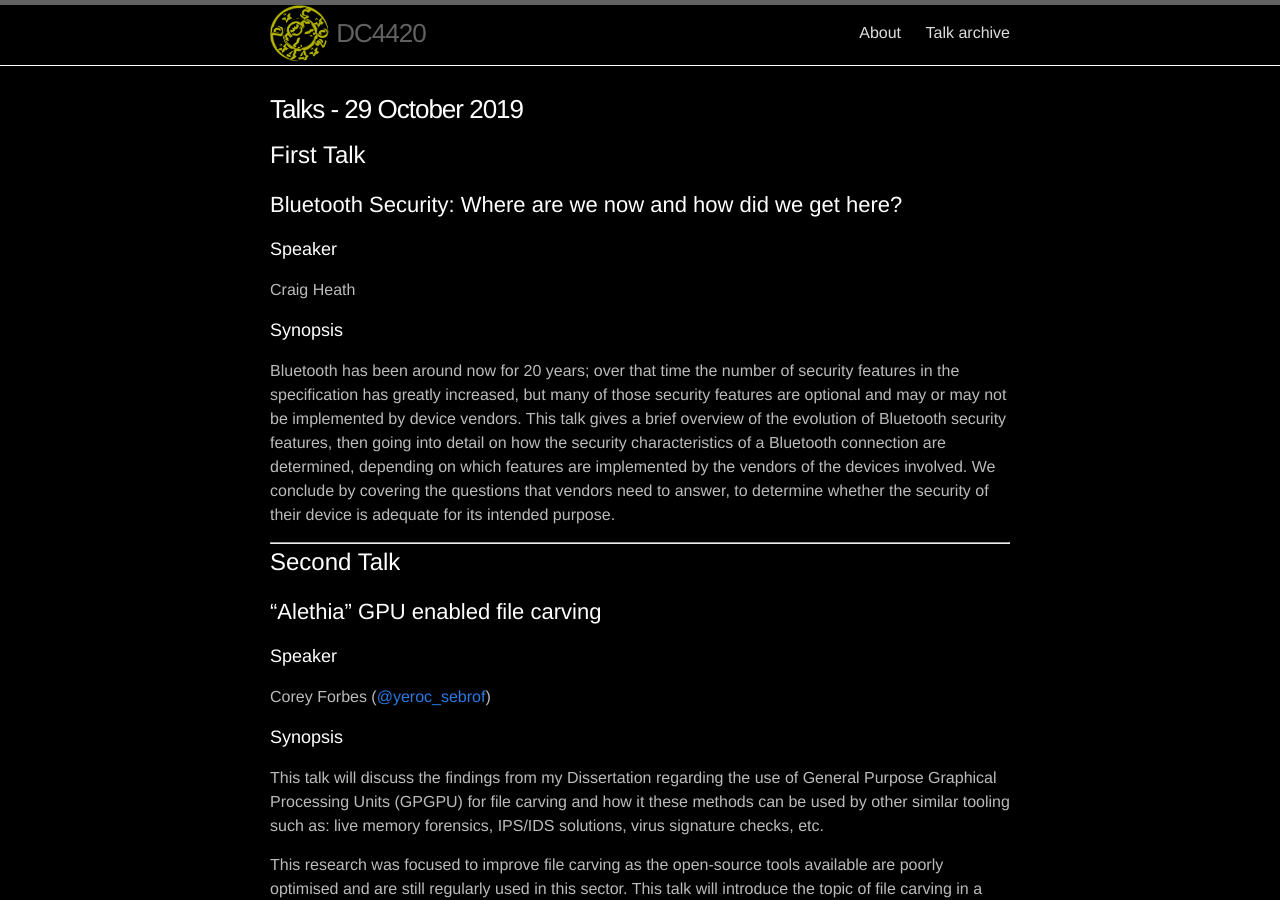
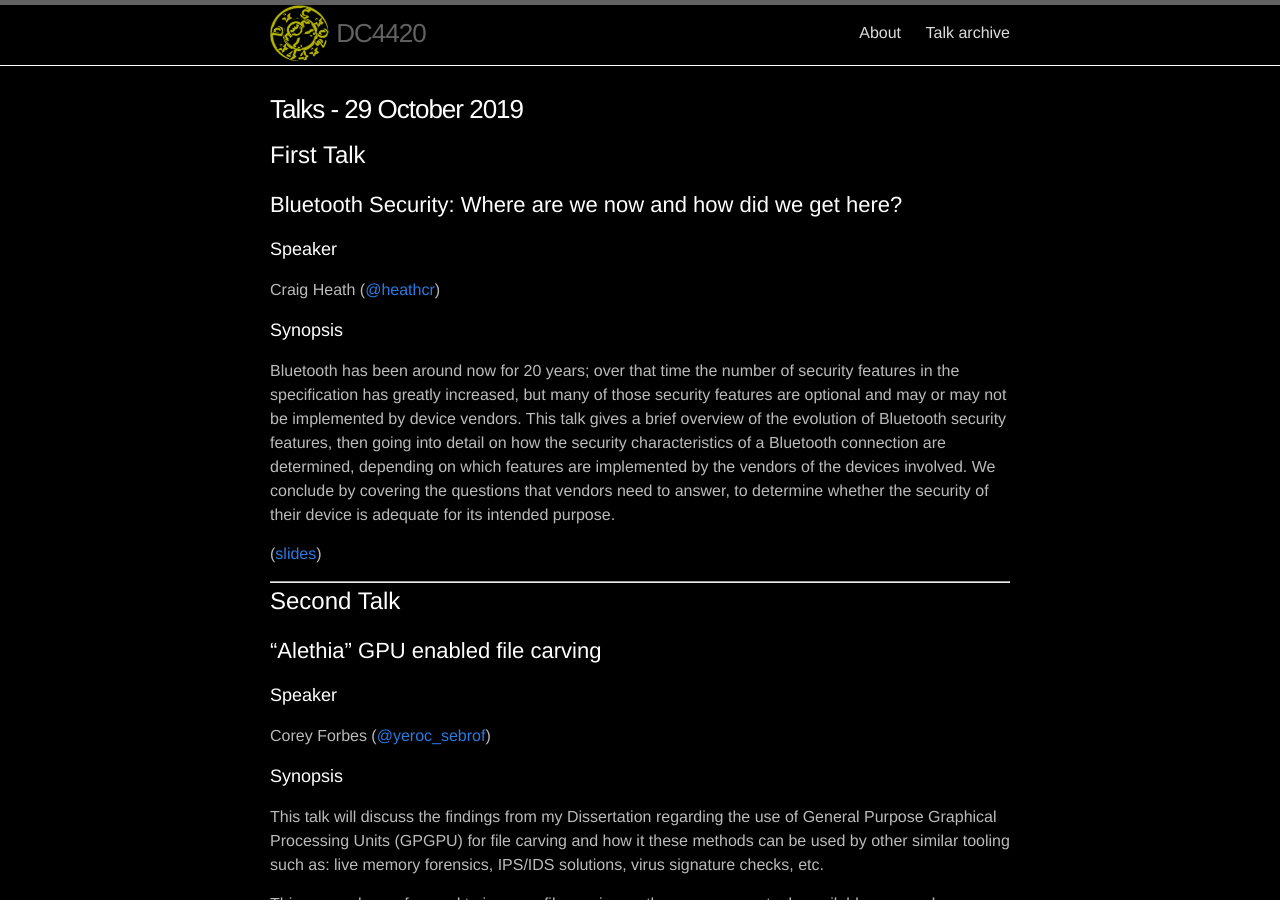
Before and after one commit to dc4420/website, a Jekyll site: the page built from _posts/2019-10-29-talks.markdown, in a window 1280 px wide and 900 px high. Built offline with Jekyll 4.4.1, drawn with Linux system fonts in a browser that asks for light colours; nearby versions of some CDN libraries.

Commit message:
Update 2019-10-29-talks.markdown
link to Slideshare for Craig's slides

```diff
--- a/_posts/2019-10-29-talks.markdown
+++ b/_posts/2019-10-29-talks.markdown
@@ -11,11 +11,13 @@ categories: talk
 
 ### Speaker
 
-Craig Heath
+Craig Heath ([@heathcr](https://twitter.com/heathcr))
 
 ### Synopsis
 
 Bluetooth has been around now for 20 years; over that time the number of security features in the specification has greatly increased, but many of those security features are optional and may or may not be implemented by device vendors.  This talk gives a brief overview of the evolution of Bluetooth security features, then going into detail on how the security characteristics of a Bluetooth connection are determined, depending on which features are implemented by the vendors of the devices involved.  We conclude by covering the questions that vendors need to answer, to determine whether the security of their device is adequate for its intended purpose.
+
+([slides](https://www.slideshare.net/heathcr/dc4420-bluetooth-security))
 
 <hr>
 
```
Also changed, not shown: other parts of _posts/2019-10-29-talks.markdown (+1 -1 lines).
